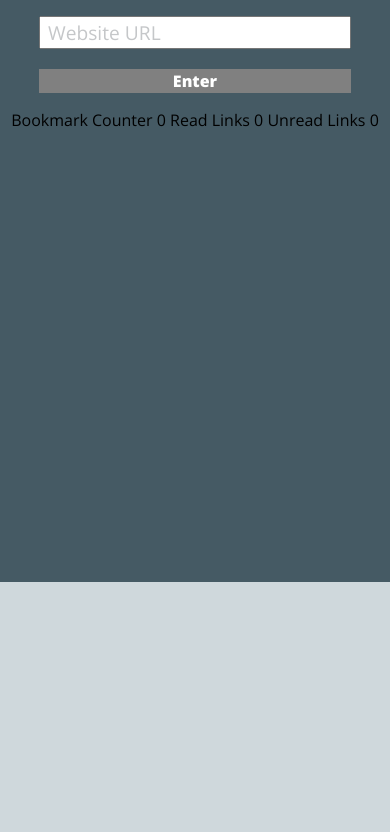
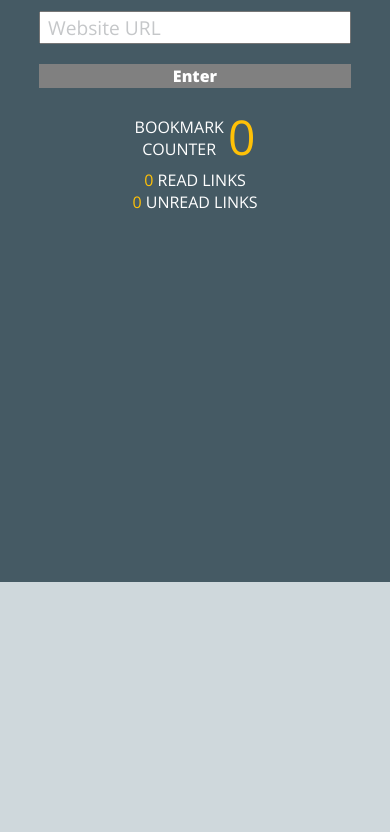
Before and after one commit to amy-r/Linked-List, a plain HTML site: page index.html in a window 390 px wide. Shown: the part 262-1094 px from the top of the page. Drawn offline with nearby package versions, Linux system fonts and the light colour scheme.

Commit message:
Added bookmark counter styling and part of the mobile responsiveness

```diff
--- a/index.html
+++ b/index.html
@@ -3,7 +3,7 @@
 <head>
   <title>Linked List</title>
   <link rel="stylesheet" type="text/css" href="./stylesheet.css" >
-  <link href="https://fonts.googleapis.com/css?family=Open+Sans:400,700,800" rel="stylesheet">
+  <link href="https://fonts.googleapis.com/css?family=Open+Sans:300,400,700,800" rel="stylesheet">
   <meta name="viewport" content="width=device-width, initial-scale=1">
 </head>
 <body>
@@ -16,13 +16,16 @@
       <input class= "website-url" type="url" name="Website URL" label="Website URL" placeholder=" Website URL" required="true">
       <input class= "enter" type="submit" name="Enter" label="Enter" value="Enter" disabled>
      </form>
-     <p> Bookmark Counter
-     <span class='bookmark-counter'>0</span>
-     Read Links
-     <span class='read-counter'>0</span>
-     Unread Links
-     <span class='unread-counter'>0</span>
-   </p>
+        <div class=".counter">
+           <p class ='bookmark-counter-text'> BOOKMARK<br>COUNTER</p>
+           <span class='bookmark-counter'>0</span>
+           <p class="read-unread-text">
+           <span class='read-counter'>0</span>
+           READ LINKS<br>
+           <span class='unread-counter'>0</span>
+           UNREAD LINKS
+           </p>
+        </div>
     </article>
   </section>
   <section class="bookmark-list">
--- a/stylesheet.css
+++ b/stylesheet.css
@@ -15,6 +15,7 @@ h2 {
   margin: 0;
   font-weight: 700;
 }
+
 .main-form {
   background-color: #455A64;
   border-collapse: collapse;
@@ -56,7 +57,7 @@ input[type="text"], input[type="url"] {
 }
 
 input::placeholder {
-color: #C5C7C9;
+  color: #C5C7C9;
 }
 
 .enter {
@@ -117,8 +118,8 @@ color: #C5C7C9;
 }
 
 .read {
-   color: #F05A28;
-   padding: 0;
+  color: #F05A28;
+  padding: 0;
   background: none;
   border-style: none;
   font-size: 100%;
@@ -151,15 +152,69 @@ color: #C5C7C9;
 
 }
 
-@media (max-width: 480px){
+.bookmark-counter-text {
+  color: #ffffff;
+  display: inline-block;
+  text-align: right;
+  font-weight: 300;
+  font-size: 100%;
+  margin: auto;
+  padding-right: 1%;
+}
 
-  .bookmark-list, .main-form {
+.bookmark-counter{
+  color: #FFC107;
+  font-size: 300%;
+}
+
+.read-unread-text{
+  color: #ffffff;
+  display: inline-block;
+  font-size: 100%;
+  font-weight: 300;
+  text-align: left;
+  margin: auto;
+  padding-left: 10%;
+}
+.read-counter, .unread-counter{
+  color: #FFC107;
+}
+
+@media (max-width: 480px) {
+
+  .bookmark-list, .main-form{
     display: block;
     position: relative;
     width: 100%;
     right: 0;
     left: 0;
   }
+  .read-unread-text{
+    text-align: center;
+    padding: 0;
+    display: block;
 
+  }
+  .bookmark-counter-text{
+    text-align: center;
+    padding: 0;
+  }
+  .counter{
+    margin: auto;
+    max-width: 90%;
+  }
+  h1 {
+    font-size: 200%;
+  }
 
+ /* img{
+    width: 10%;
+    height: auto;
+  }
+  .main-form{
+    max-height: 50%;
+  }
+  .title-form{
+    padding-top: 3%;
+  }*/
 }
```
